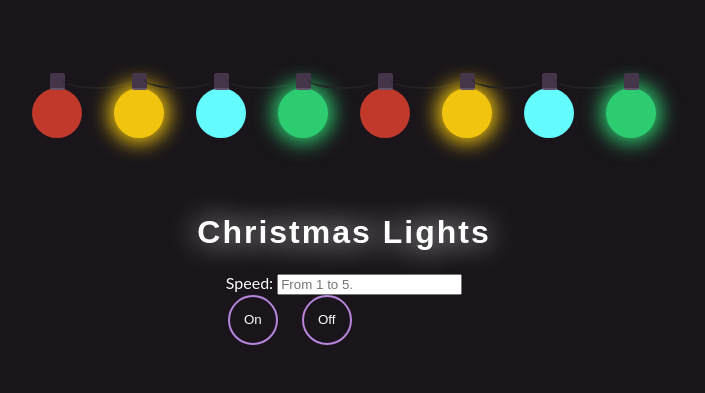
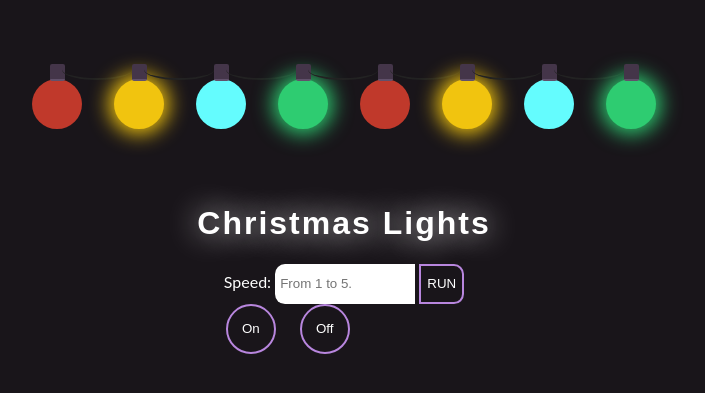
Before and after one commit to debersole81/christmas-lights-app, a React (Create React App) app: page / in a window 1280 px wide. Shown: the part 227-620 px from the top of the page, without its empty margins (312-1017 px from the left). Built offline with nearby package versions, Linux system fonts and the light colour scheme.

Commit message:
updated input elements for on/off and speed buttons

```diff
--- a/src/components/Speed.js
+++ b/src/components/Speed.js
@@ -8,8 +8,17 @@ class Speed extends React.Component {
                     Speed:{" "}
                     <input
                         type="number"
+                        id="quantity"
                         name="speed"
+                        value=""
                         placeholder="From 1 to 5."
+                    />
+                    {" "}
+                    <input
+                        type="submit"
+                        id="submit"
+                        name="run"
+                        value="RUN"
                     />
                 </label>
             </div>
```
